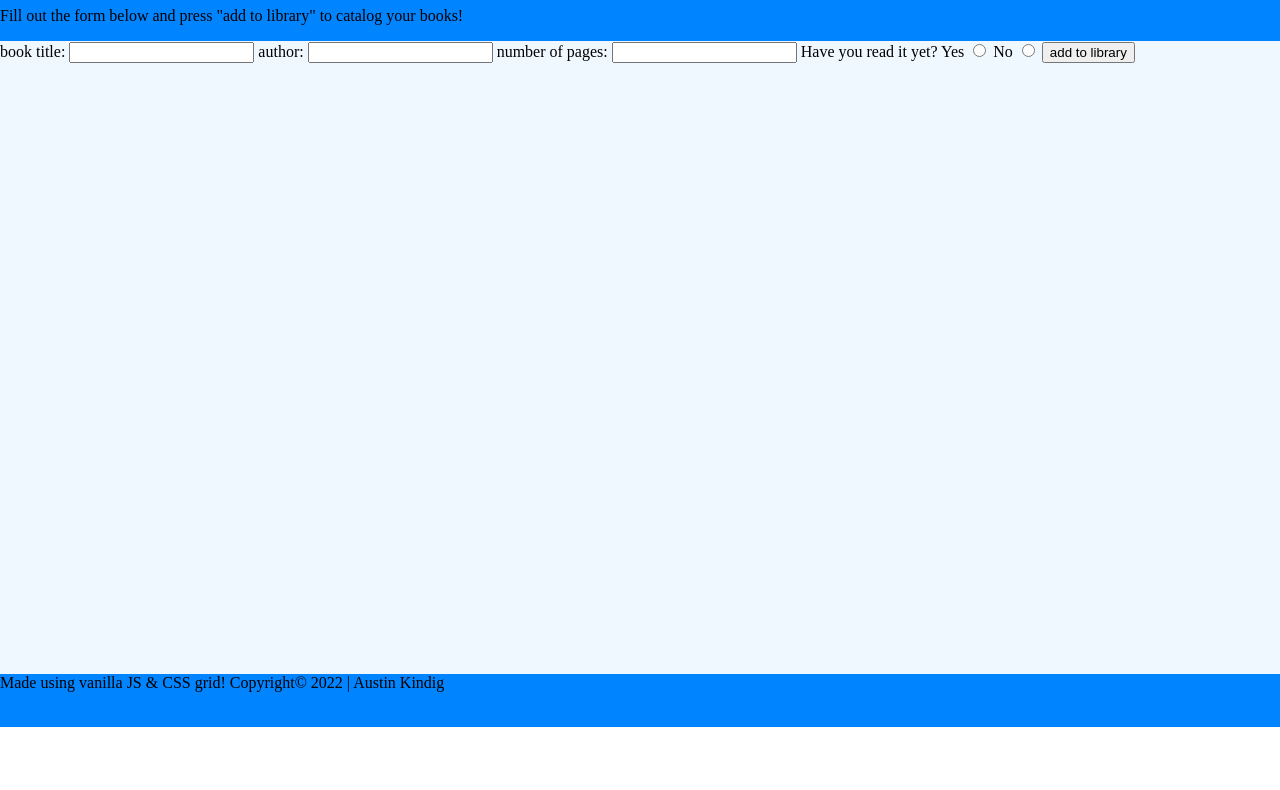
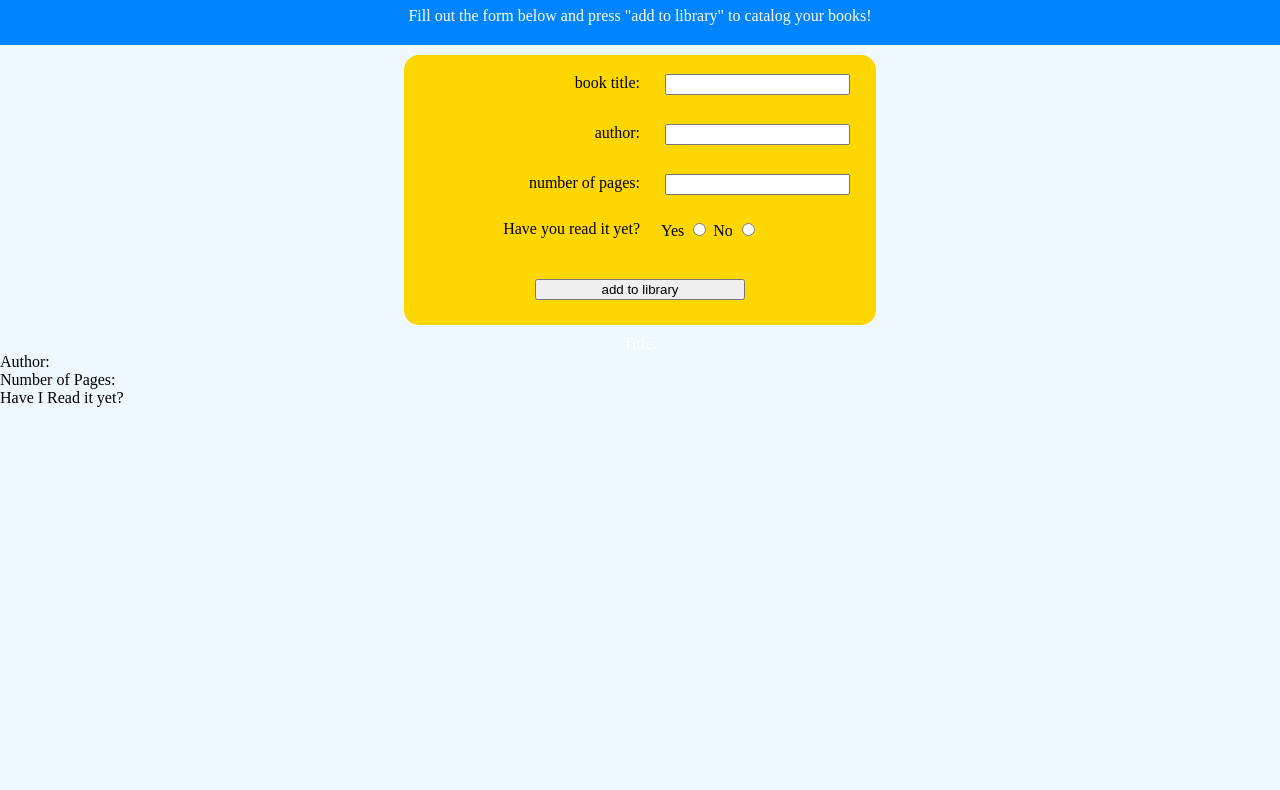
Before and after one commit to Austin-Kindig/top-library-app, a website: page index.html in a window 1280 px wide. Shown: the part 73-863 px from the top of the page. Before the commit the page ends 800 px from the top, so only its background shows below. Drawn offline with Linux system fonts and the light colour scheme.

Commit message:
add initial styling for form

```diff
--- a/index.html
+++ b/index.html
@@ -11,32 +11,54 @@
   <body>
     <header>
       <h1 class="title">Your Library Tracker</h1>
-      <p class="info">Fill out the form below and press "add to library" to catalog your books!</p>
+      <span class="info">Fill out the form below and press "add to library" to catalog your books!</>
     </header>
     <main>
       <div class="form-container">
         <div class="form-card">
           <form action="">
-            <label for="title">
-              book title:  <input type="text" name="title" id="title">
-            </label>
-            <label for="author">
-              author:  <input type="text" name="title" id="title">
-            </label>
-            <label for="pages">
-              number of pages: <input type="number" name="pages" id="pages">
-            </label>
-            <label for="isRead">
-              <span>Have you read it yet?</span>
-              Yes <input type="radio" name="isRead" id="yesRead">
-              No <input type="radio" name="isRead" id="noRead">
-            </label>
+            <div>
+              <label for="title">book title:</label>
+              <input type="text" name="title" id="title">
+            </div>
+            <div>
+              <label for="author">author:</label>
+              <input type="text" name="title" id="title">
+            </div>
+            <div>
+              <label for="pages">number of pages:</label>
+              <input type="number" name="pages" id="pages">
+            </div>
+            <div>
+              <label for="isRead">Have you read it yet?</label>
+              <div class="radio">
+                Yes <input type="radio" name="isRead" id="yesRead">
+                No <input type="radio" name="isRead" id="noRead">
+              </div>
+            </div>
             <button type="submit">add to library</button>
           </form>
         </div>
       </div>
       <div class="books-container">
-
+        <div class="book-card">
+          <div class="title">
+            <span>Title:</span>
+            <span class="title"></span>
+          </div>
+          <div class="author">
+            <span>Author:</span>
+            <span class="author"></span>
+          </div>
+          <div class="pages">
+            <span>Number of Pages:</span>
+            <span class="pages"></span>
+          </div>
+          <div class="isRead">
+            <span>Have I Read it yet?</span>
+            <span class="isRead"></span>
+          </div>
+        </div>
       </div>
     </main>
     <footer>
--- a/styles.css
+++ b/styles.css
@@ -5,16 +5,91 @@ body {
     margin: 0;
 }
 
+/*set styles for header section*/
 header {
     background-color: rgb(0, 132, 255);
     grid-row: 1;
+    display: grid;
+    align-content: center;
+    justify-content: center;
+    padding-bottom: 20px;
 }
 
+.title, .info {
+    color: white;
+    justify-self: center;
+}
+
+/*set styles for main section*/
 main {
     background-color: aliceblue;
     grid-row: 2;
+    display: grid;
+    grid-template-rows: 1fr 4fr;
 }
 
+.form-container {
+    grid-row: 1;
+    display: grid;
+    grid-template-columns: 1fr 1.25fr 1fr;
+}
+
+.form-card {
+    grid-column: 2;
+    background-color: gold;
+    border-radius: 15px;
+    margin: 10px;
+    padding: 15px;
+}
+
+.form-card form {
+    display: grid;
+    grid-template-rows: repeat(5, 1fr);
+    gap: 10px;
+    width: 95%;
+    margin: auto;
+    align-items: center;
+}
+
+form div {
+    display: grid;
+    grid-template-columns: repeat(2, 1fr);
+    margin-bottom: 10px;
+    justify-items: right;
+}
+
+label {
+    grid-row: 1;
+}
+
+.radio {
+    display: inline;
+    justify-self: left;
+    margin-left: 10%;
+}
+
+form button {
+    /*height: clamp(35px, 15%, 50px);*/
+    width: 50%;
+    justify-self: center;
+}
+
+.books-container {
+    grid-row: 2;
+}
+
+/*set styles for footer section*/
 footer {
     background-color: rgb(0, 132, 255);
+    grid-row: 3;
+    display: grid;
+    align-content: center;
+    gap: 20px;
+    padding: 20px 0;
 }
+
+footer span {
+    color: white;
+    justify-self: center;
+    margin: 0;
+}
```
